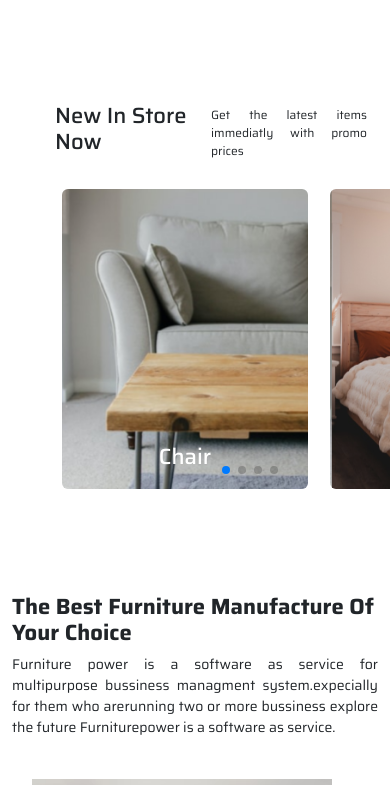
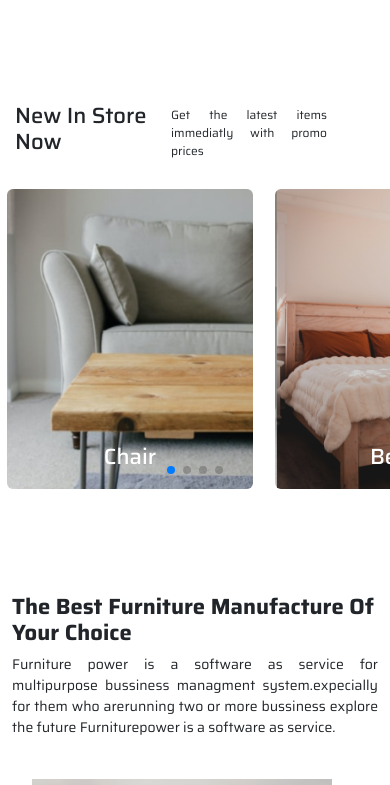
Before and after one commit to Binshad-P/furnishop, a React (Create React App) app: page / in a window 390 px wide. Shown: the part 1943-2728 px from the top of the page. Built offline with nearby package versions, Linux system fonts and the light colour scheme.

Commit message:
third commit

```diff
--- a/src/components/Footer/Footer.jsx
+++ b/src/components/Footer/Footer.jsx
@@ -7,7 +7,7 @@ const Footer = () => {
       <div className='Footer'>
         <Container>
         <div className='main-section'>
-            <h1>TipTop</h1>
+            {/* <h1>TipTop</h1> */}
             <div className='icons'>
                 <button type='submit'><AiOutlineInstagram color='white' size={25}/></button>
                 <button type='submit'><AiFillFacebook color='white' size={25}/></button>
--- a/src/components/Review/Review.css
+++ b/src/components/Review/Review.css
@@ -127,4 +127,11 @@
     .u-job{
         font-size: 12px;
     }
+    .Review .left{
+        margin-left: 0px;
+    }
+    .Review .right{
+        width: 100%;
+        padding-left: 0px;
+    }
 }
--- a/src/components/Store/Store.css
+++ b/src/components/Store/Store.css
@@ -53,6 +53,7 @@
 }
 @media(max-width: 576px) {
 .store .left{
+   margin-left: 15px;
  gap: 0;
 
 }
@@ -70,6 +71,7 @@
 }
 .store .right{
    width: 100%;
+   margin-left: 0px;
 }
 
 }
```
